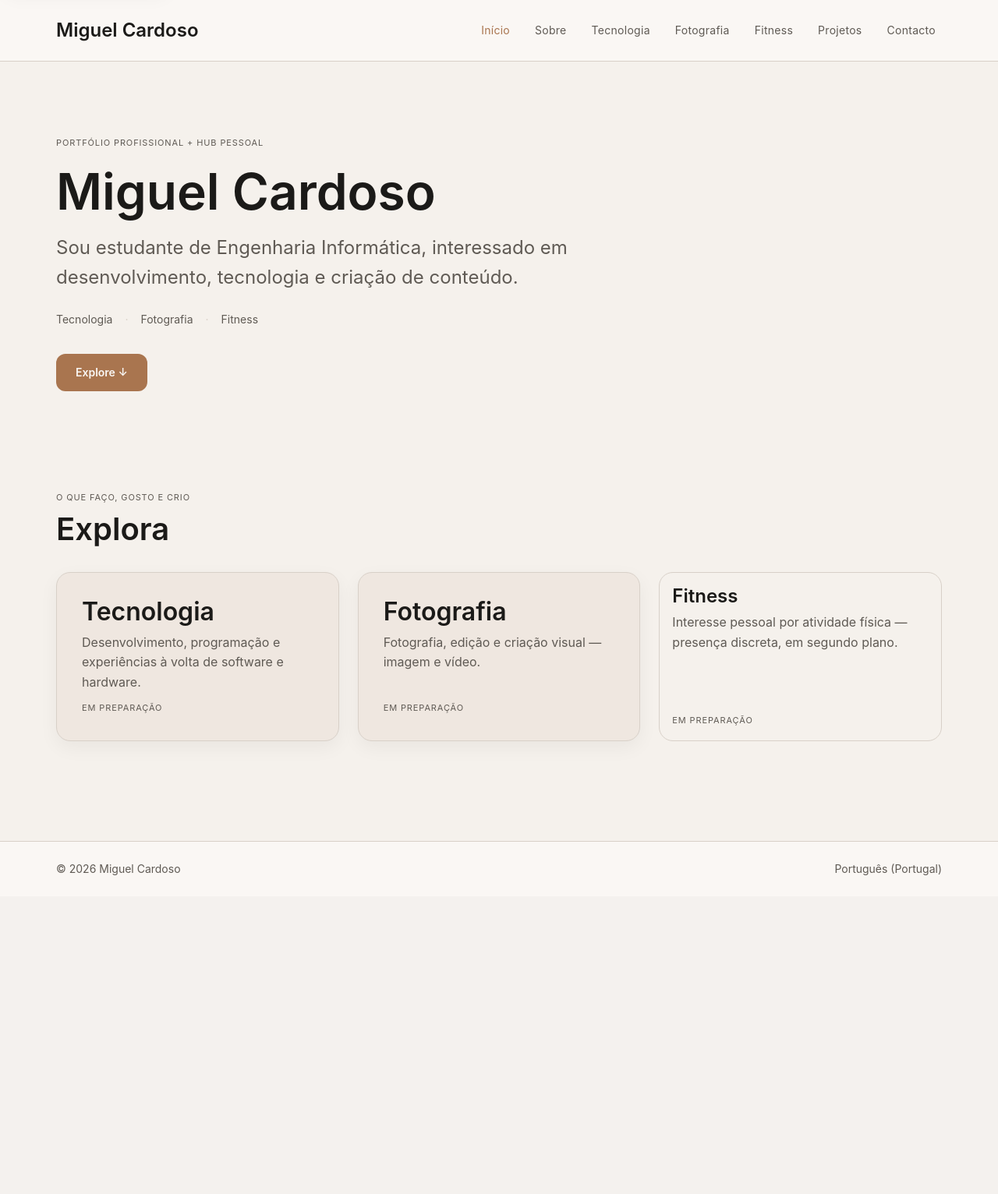
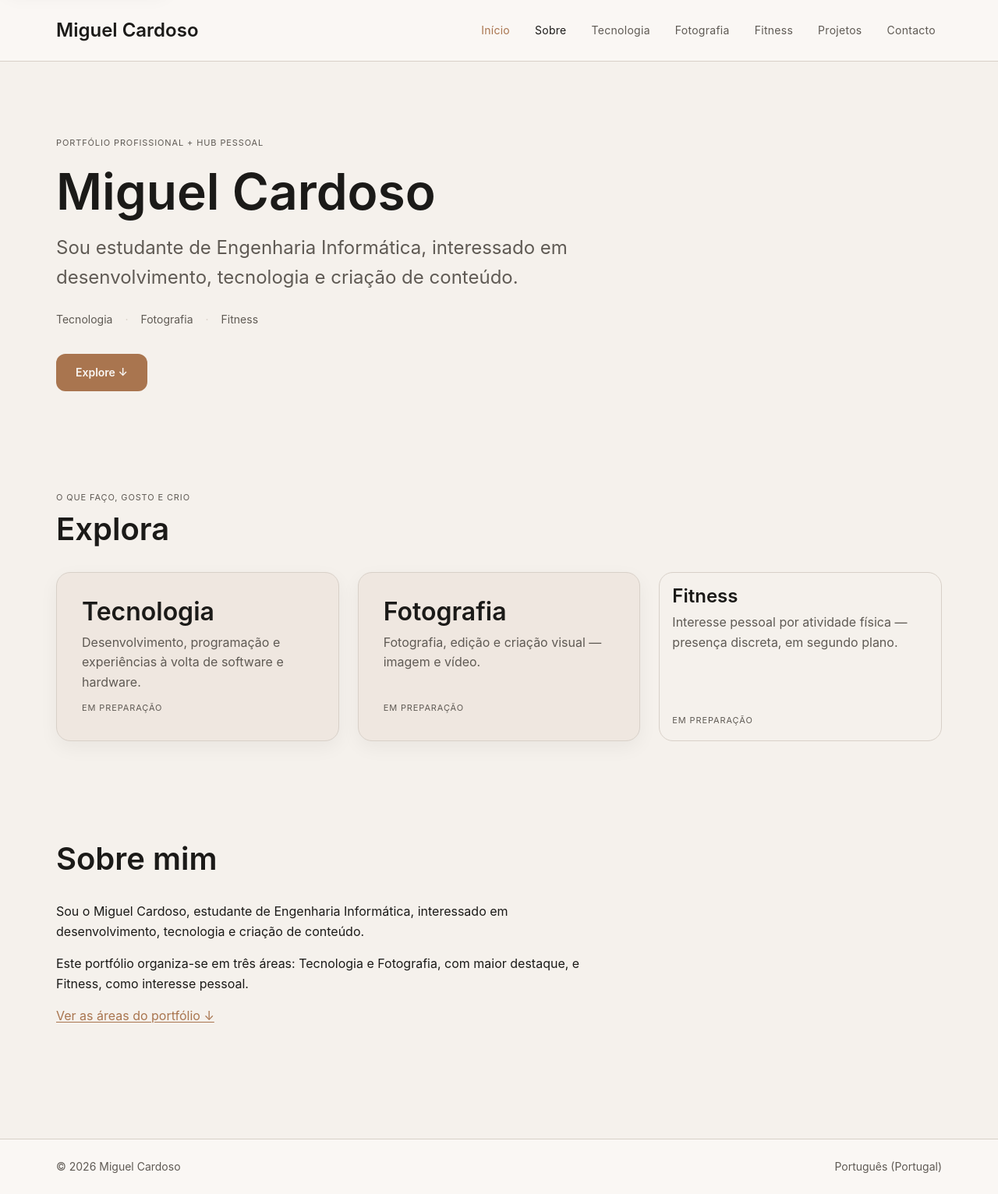
Before and after one commit to dmigueltc/Portfolio, a Django app: page / in a window 1280 px wide. Shown: the whole page at 78% size. Before the commit the page ends 1123 px from the top, so only its background shows below. Run offline with Django 5.2, Linux system fonts and the light colour scheme.

Commit message:
Sobre-Increment

```diff
--- a/static/css/layout.css
+++ b/static/css/layout.css
@@ -284,6 +284,38 @@
   padding: var(--space-lg);
 }
 
+/* -------------------- Sobre mim -------------------- */
+
+.about {
+  padding-block: var(--space-4xl);
+}
+
+.about__layout {
+  display: grid;
+  gap: var(--space-2xl);
+}
+
+/* Reservado para uma futura fotografia (ver information-architecture.md,
+   "Sobre mim": elemento visual sem depender de fotografia pessoal
+   inicialmente). Quando essa imagem existir, adicionar a classe
+   modificadora --with-media a .about__layout e um elemento
+   .about__media como segundo filho — a partir de desktop, o layout
+   passa a duas colunas sem reconstruir o texto já existente. Sem
+   .about__media presente, esta regra não é aplicada (a classe
+   modificadora não está no HTML), por isso não tem efeito agora. */
+@media (min-width: 64rem) {
+  .about__layout--with-media {
+    grid-template-columns: 3fr 2fr;
+    align-items: center;
+  }
+}
+
+/* Mesma largura de leitura já usada em .hero__statement, para manter
+   linhas de texto confortáveis (não é um valor novo/isolado). */
+.about__content {
+  max-width: 42rem;
+}
+
 /* -------------------- Footer -------------------- */
 
 .site-footer {
--- a/templates/includes/header.html
+++ b/templates/includes/header.html
@@ -24,12 +24,21 @@
           </a>
         </li>
         {% comment %}
-        As áreas abaixo ainda não têm página/secção de destino nesta
-        fase (primeiro incremento visual da Home). Ficam visíveis na
-        navegação para comunicar a estrutura do site, mas não são
-        interativas para não prometer um link que não existe ainda.
+        "Sobre" já tem destino real (a secção #sobre, implementada
+        neste incremento). O href inclui sempre o caminho da Home
+        ({% templatetag openblock %} url 'pages:home' {% templatetag closeblock %}#sobre),
+        não apenas "#sobre" — assim o link funciona também a partir de
+        outras páginas (ex.: /foundation-check/), que não têm essa
+        secção. As restantes áreas abaixo ainda não têm página/secção
+        de destino nesta fase. Ficam visíveis na navegação para
+        comunicar a estrutura do site, mas não são interativas para
+        não prometer um link que não existe ainda.
         {% endcomment %}
-        <li><span class="site-nav__item--pending">{% translate "Sobre" %}</span></li>
+        <li>
+          <a class="site-nav__link" href="{% url 'pages:home' %}#sobre">
+            {% translate "Sobre" %}
+          </a>
+        </li>
         <li><span class="site-nav__item--pending">{% translate "Tecnologia" %}</span></li>
         <li><span class="site-nav__item--pending">{% translate "Fotografia" %}</span></li>
         <li><span class="site-nav__item--pending">{% translate "Fitness" %}</span></li>
--- a/templates/pages/home.html
+++ b/templates/pages/home.html
@@ -79,4 +79,38 @@
     </li>
   </ul>
 </section>
+
+<section id="sobre" class="about container" aria-labelledby="sobre-title">
+  <header class="section-heading">
+    <h2 id="sobre-title" class="section-heading__title">{% translate "Sobre mim" %}</h2>
+  </header>
+
+  {% comment %}
+  Conteúdo restrito ao que já está aprovado/documentado:
+  - 1ª frase: o texto-base aprovado ("Sou estudante de Engenharia
+    Informática, interessado em desenvolvimento, tecnologia e criação
+    de conteúdo."), apenas com o nome antecipado — sem adicionar
+    experiência, empresas, projetos, competências ou anos.
+  - 2ª frase: descreve a própria estrutura do site (Tecnologia e
+    Fotografia em destaque, Fitness secundária), já implementada na
+    secção Explora — não é uma característica pessoal inventada.
+  Sem fotografia pessoal nesta fase (ver information-architecture.md,
+  "Sobre mim": "Incluir elemento visual sem depender de fotografia
+  pessoal"). .about__layout já está preparado para receber uma futura
+  imagem em .about__media, sem reconstruir a secção — ver layout.css.
+  {% endcomment %}
+  <div class="about__layout">
+    <div class="about__content">
+      <p>
+        {% translate "Sou o Miguel Cardoso, estudante de Engenharia Informática, interessado em desenvolvimento, tecnologia e criação de conteúdo." %}
+      </p>
+      <p>
+        {% translate "Este portfólio organiza-se em três áreas: Tecnologia e Fotografia, com maior destaque, e Fitness, como interesse pessoal." %}
+      </p>
+      <p>
+        <a href="#explora">{% translate "Ver as áreas do portfólio" %} ↓</a>
+      </p>
+    </div>
+  </div>
+</section>
 {% endblock %}
```
Also changed, not shown: PROJECT_STATUS.md (+19 -11 lines), apps/pages/tests.py (+76 -3 lines), CHANGELOG.md.
